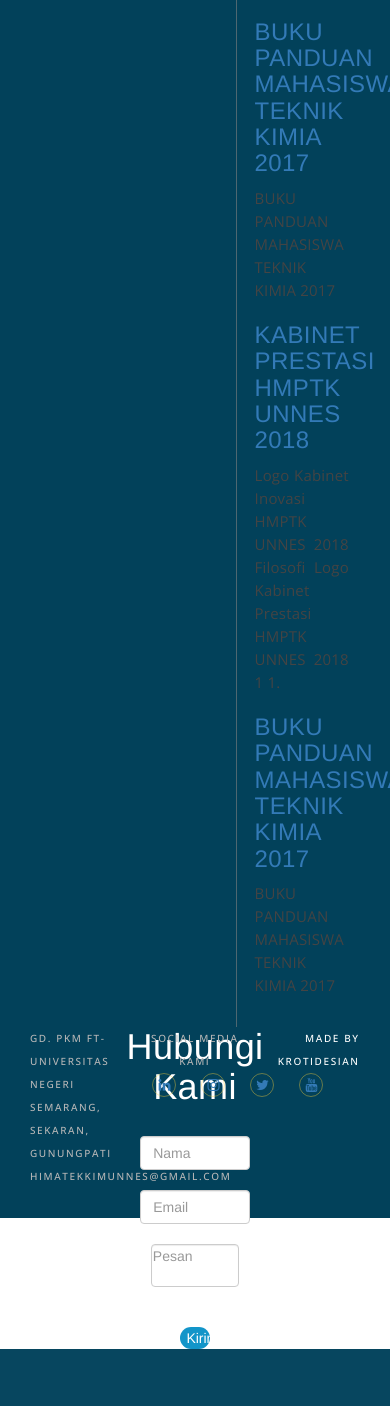
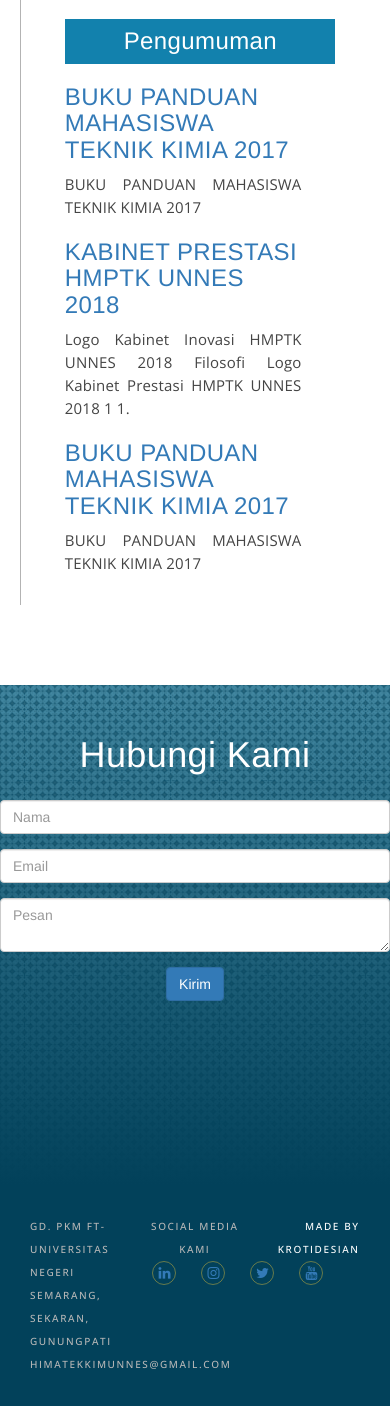
Before and after one commit to satriotol/berita_kita_windows, a PHP site: page / in a window 390 px wide; the page is wider, and only the part inside the window is pictured. Shown: the part 2405-3811 px from the top of that part. Before the commit the page ends 3754 px from the top of that part, so only its background shows below. Run offline with PHP 8.4, Linux system fonts and the light colour scheme; data comes from the database, SQL or seed files in the repository; some libraries are stand-ins or nearby versions.

Commit message:
responsive updarte

```diff
--- a/css/baru.css
+++ b/css/baru.css
@@ -230,7 +230,6 @@ div.main-page-slider a:hover {
 .posts-container {
 	display: block;
 	padding: 0;
-	width: 70%;
 	height: auto;
 }
 
@@ -363,7 +362,7 @@ h3.post-title a {
 /* .aside. */
 
 aside {
-	width: 40%;
+	width: 100%;
 	height: auto;
 	margin-left: 5%;
 	float: right;
--- a/index.php
+++ b/index.php
@@ -17,6 +17,7 @@ if (isset($_POST["cari"])){
 ?>
 <!DOCTYPE html>
 <html lang="en">
+
 <body id="page-top">
     <!-- Header -->
     <header>
@@ -24,11 +25,14 @@ if (isset($_POST["cari"])){
         include 'slide/slide.php';
     ?>
     </header>
+    <section class="isi">
         <div class="container-wrapper">
             <div class="main-page-header">
                 <h1 class="main-page-title">PRESS RELEASE</h1>
             </div>
             <div class="main-page-container">
+                <div class="row">
+                    <div class="col-sm-8">
                         <section class="posts-container">
                             <form class="form-cari" style="visibility: hidden;" action="get">
                                 <input class="form-control input-cari" type="text" placeholder="Cari">
@@ -39,7 +43,8 @@ if (isset($_POST["cari"])){
                                     <div>
                                         <div class="image-title-message">
                                             <div class="post-image-container">
-                                    <a class="post-image-container" href="lihat_berita.php?id=<?= $row["id"]; ?>">
+                                                <a class="post-image-container"
+                                                    href="lihat_berita.php?id=<?= $row["id"]; ?>">
                                                     <img src="upload/<?= $row["gambar"]; ?>">
                                                 </a>
                                             </div>
@@ -78,10 +83,13 @@ if (isset($_POST["cari"])){
                                 <?php endif; ?>
                             </div>
                         </section>
+                    </div>
+                    <div class="col-sm-4">
                         <aside>
                             <div class="aside-iframe-container">
                                 <form action="" method="post">
-                        <input class="form-control input-cari" name="keyword" type="text" placeholder="Masukkan Kata Kunci" autocomplete="off">
+                                    <input class="form-control input-cari" name="keyword" type="text"
+                                        placeholder="Masukkan Kata Kunci" autocomplete="off">
                                     <button type="submit" class="btn btn-cari" name="cari">Cari</button>
                                     <br>
                                 </form>
@@ -97,7 +105,8 @@ if (isset($_POST["cari"])){
                                     <?php foreach($subberita as $row):?>
                                     <div>
                                         <h3 class="co-card">
-                                <a target="_blank" href="<?=$row["link_sub"];?> "><?=$row["judul_sub"];?></a>
+                                            <a target="_blank"
+                                                href="<?=$row["link_sub"];?> "><?=$row["judul_sub"];?></a>
                                         </h3>
                                         <p class="co-card">
                                             <?=$row["subjudul_sub"];?>
@@ -108,10 +117,16 @@ if (isset($_POST["cari"])){
                                 <br>
                         </aside>
                     </div>
+
+                </div>
             </div>
 
+        </div>
+    </section>
+
     <div class="contact-us-wrapper" id="contact-us">
-        <div class="contact-us-container1">
+        <div class="row">
+            <div class="col-sm-offset-4 col-sm-4">
                 <h1 style="color: white">Hubungi Kami</h1>
                 <?php
                 if(isset($_POST["submit"])){
@@ -126,20 +141,28 @@ if (isset($_POST["cari"])){
                     }
                 }
             ?>
-            <form id="contact" action="" method="post" enctype="multipart/form-data">
-                <input class="form-control" placeholder="Nama" type="text" name="nama_pengirim" id="nama_pengirim" required placeholder="Nama">
-                <br>
-                <input class="form-control" placeholder="Email" type="text" name="email_pengirim" id="email_pengirim" required>
-                <br>
-                <textarea class="form-control" style="width:60%; height: 20%; margin: auto;"  placeholder="Pesan" name="isi_pesan" id="isi_pesan"required></textarea>
-                <br>
-                <br>
+                <form class="text-center" id="contact" action="" method="post" enctype="multipart/form-data">
+                    <div class="form-group">
+                        <input class="form-control" placeholder="Nama" type="text" name="nama_pengirim"
+                            id="nama_pengirim" required placeholder="Nama">
+                    </div>
+                    <div class="form-group">
+                        <input class="form-control" placeholder="Email" type="text" name="email_pengirim"
+                            id="email_pengirim" required>
+                    </div>
+                    <div class="form-group">
+                        <textarea class="form-control" style="resize: vertical;" placeholder="Pesan" name="isi_pesan" id="isi_pesan"
+                            required></textarea>
+                    </div>
                     <input class="btn btn-primary-mb2" type="hidden" name="tanggal_pengirim" required
                         value=<?php date_default_timezone_set("Asia/Jakarta"); echo date ("Y/m/d.h:i:sa");?>>
-                    <input type="submit" name="submit" value="Kirim">
+                    <input class="btn btn-primary center" type="submit" name="submit" value="Kirim">
                 </form>
             </div>
         </div>
+    </div>
+
+
     </section>
     <p id="back-top">
         <a href="#top"><i class="fa fa-angle-up"></i></a>
@@ -150,4 +173,5 @@ if (isset($_POST["cari"])){
 <?php
         include "footer.php";
         ?>
+
 </html>
```
Lines whose indentation alone changed are shown as unchanged.
